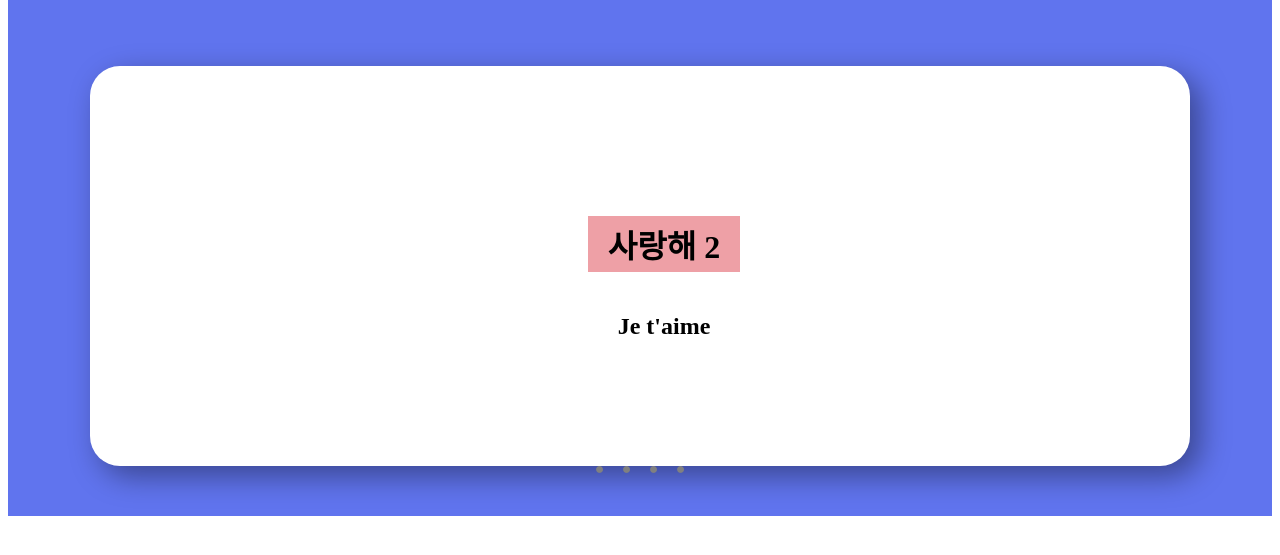
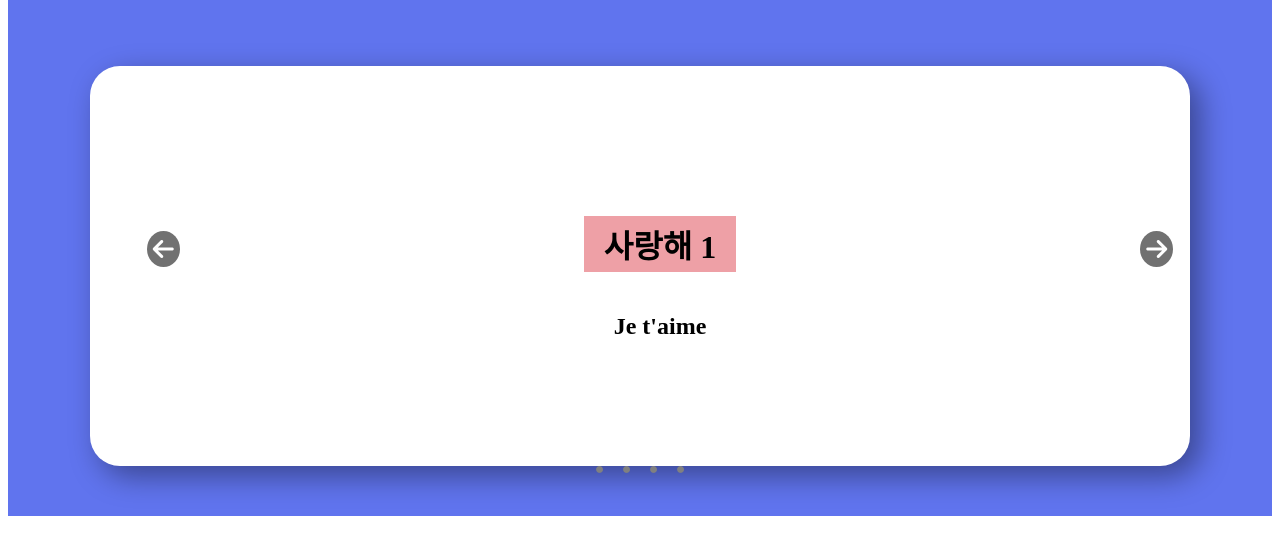
Before and after one commit to MorganNavel/dk-app, a PHP site: page /php/banner.php in a window 1280 px wide. Shown: the part 50-605 px from the top of the page. Run offline with PHP 8.4, Linux system fonts and the light colour scheme.

Commit message:
add:arrows on banner

```diff
--- a/src/css/banner.css
+++ b/src/css/banner.css
@@ -3,7 +3,7 @@
 }
 [id="slide01"]:checked ~ .slidelist .slideitem{
     transform: translateX(0);
-    animation: slide01 20s infinite;
+    animation: slide01 30s infinite;
 }
 [id="slide02"]:checked ~ .slidelist .slideitem{
     transform: translateX(-100%);
@@ -68,7 +68,23 @@
     color:gray;
     display: inline-block;
     transition: background-color 0.6s ease;
-  }
-  .active {
+}
+.active {
     background-color: #717171;
-  }
+}
+.slideitem i{
+    color: white;
+    background-color: #717171;
+    padding:6px;
+    border-radius: 100%;
+    font-weight: bold;
+    font-size: 18pt;
+}
+.left{
+    display: inline-block;
+    margin-right: 400px;
+}
+.right{
+    display: inline-block;
+    margin-left: 400px;
+}
--- a/src/js/banner.js
+++ b/src/js/banner.js
@@ -1,12 +1,28 @@
 window.addEventListener("DOMContentLoaded", function (e) {
-    var currentSlide = document.getElementById("slide01").value;
+    // var slideIndex = 1;
+    // showSlides(slideIndex);
 
-    while(true){
-        if (currentSlide=="on"){
-            console.log("on");
-        } else {
-            console.log("off");
-        }
-        return;
-    }
+    // function plusSlides(n) {
+    // showSlides(slideIndex += n);
+    // }
+
+    // function currentSlide(n) {
+    // showSlides(slideIndex = n);
+    // }
+
+    // function showSlides(n) {
+    // var i;
+    // var slides = document.getElementsByClassName("mySlides");
+    // var dots = document.getElementsByClassName("dot");
+    // if (n > slides.length) {slideIndex = 1}
+    // if (n < 1) {slideIndex = slides.length}
+    // for (i = 0; i < slides.length; i++) {
+    //     slides[i].style.display = "none";
+    // }
+    // for (i = 0; i < dots.length; i++) {
+    //     dots[i].className = dots[i].className.replace(" active", "");
+    // }
+    // slides[slideIndex-1].style.display = "block";
+    // dots[slideIndex-1].className += " active";
+    // }
 });
--- a/src/php/banner.php
+++ b/src/php/banner.php
@@ -1,5 +1,6 @@
 <header>
 <script src="./js/banner.js"></script>
+<link rel="stylesheet" href="https://cdnjs.cloudflare.com/ajax/libs/font-awesome/6.4.0/css/all.min.css"/>
 <link rel="stylesheet" href="./css/banner.css">
 </header>
 <body>
@@ -11,43 +12,67 @@
             <input type="radio" name="slide" id="slide04">
             <ul class="slidelist">
                 <li class="slideitem">
+                    <label for="slide04" class="left">
+                        <i class="fa-solid fa-arrow-left"></i>
+                    </label>
                     <h1>
-                    사랑해 1
+                        사랑해 1
                     </h1>
+                    <label for="slide02" class="right">
+                        <i class="fa-solid fa-arrow-right"></i>
+                    </label>
                     <h2>
                         Je t'aime
                     </h2>
                 </li>
                 <li class="slideitem">
+                    <label for="slide01" class="left">
+                        <i class="fa-solid fa-arrow-left"></i>
+                    </label>
                     <h1>
                     사랑해 2
                     </h1>
+                    <label for="slide03" class="right">
+                        <i class="fa-solid fa-arrow-right"></i>
+                    </label>
                     <h2>
                         Je t'aime
                     </h2>
                 </li>
                 <li class="slideitem">
+                    <label for="slide02" class="left">
+                        <i class="fa-solid fa-arrow-left"></i>
+                    </label>
                     <h1>
                     사랑해 3
                     </h1>
+                    <label for="slide04" class="right">
+                        <i class="fa-solid fa-arrow-right"></i>
+                    </label>
                     <h2>
                         Je t'aime
                     </h2>
                 </li>
                 <li class="slideitem">
+                    <label for="slide03" class="left">
+                        <i class="fa-solid fa-arrow-left"></i>
+                    </label>
                     <h1>
-                    사랑해 4
+                        사랑해 4
                     </h1>
+                    <label for="slide01" class="right">
+                        <i class="fa-solid fa-arrow-right"></i>
+                    </label>
                     <h2>
                         Je t'aime
                     </h2>
                 </li>
             </ul>
             <div class="div_dots">
-                <span class="dot1">●</span>
-                <span class="dot2">●</span>
-                <span class="dot3">●</span>
-                <span class="dot4">●</span>
+                <span class="dot" onclick="currentSlide(1)">●</span>
+                <span class="dot" onclick="currentSlide(2)">●</span>
+                <span class="dot" onclick="currentSlide(3)">●</span>
+                <span class="dot" onclick="currentSlide(4)">●</span>
             </div>
         </div>
     </div>
```
Also changed, not shown: src/index.php (line endings or trailing spaces).
